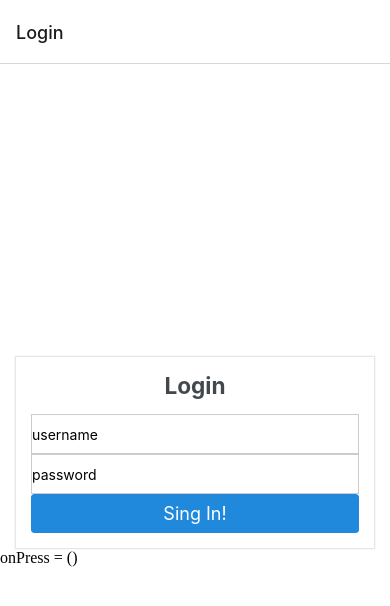
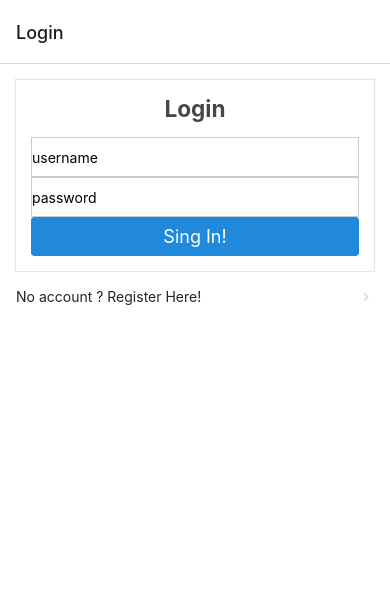
Before and after one commit to m1ole/wpms21, a React Native app: screen /Login in a window 390 px wide. Shown: the top 606 px of the page. Built offline with nearby package versions, Linux system fonts and the light colour scheme.

Commit message:
ui components and checkusername

```diff
--- a/views/Home.js
+++ b/views/Home.js
@@ -32,7 +32,7 @@ const styles = StyleSheet.create({
 });
 
 Home.propTypes = {
-  navigation: PropTypes.object,
+  navigation: PropTypes.object.isRequired,
 };
 
 export default Home;
--- a/views/Login.js
+++ b/views/Login.js
@@ -6,8 +6,7 @@ import AsyncStorage from '@react-native-async-storage/async-storage';
 import {useUser} from '../hooks/ApiHooks';
 import RegisterForm from '../components/RegisterForm';
 import LoginForm from '../components/LoginForm';
-import {ImageBackground} from 'react-native';
-import {Card, Text} from 'react-native-elements';
+import {Card, ListItem, Text} from 'react-native-elements';
 
 const Login = ({navigation}) => {
   const {setIsLoggedIn, setUser} = useContext(MainContext);
@@ -35,10 +34,6 @@ const Login = ({navigation}) => {
       behavior={Platform.OS === 'ios' ? 'padding' : 'height'}
       style={styles.container}
     >
-      <ImageBackground
-        /* source={require('../assets/splash.png')} */
-        style={styles.image}
-      >
       {registerFormToggle ? (
         <Card>
           <Card.Title h4>Register</Card.Title>
@@ -50,8 +45,20 @@ const Login = ({navigation}) => {
           <LoginForm navigation={navigation} />
         </Card>
       )}
-        onPress = ({!registerFormToggle})
-      </ImageBackground>
+      <ListItem
+        onPress={() => {
+          setRegisterFormToggle(!registerFormToggle);
+        }}
+      >
+        <ListItem.Content>
+          <Text style={styles.text}>
+            {registerFormToggle
+              ? 'Already an account? Login here!'
+              : 'No account ? Register Here!'}
+          </Text>
+        </ListItem.Content>
+        <ListItem.Chevron />
+      </ListItem>
     </KeyboardAvoidingView>
   );
 };
--- a/views/Profile.js
+++ b/views/Profile.js
@@ -1,9 +1,9 @@
 import React, {useContext, useEffect, useState} from 'react';
 import PropTypes from 'prop-types';
-import {StyleSheet, SafeAreaView, Text, Button} from 'react-native';
+import {StyleSheet, SafeAreaView, Text, ActivityIndicator} from 'react-native';
 import {MainContext} from '../contexts/MainContext';
 import AsyncStorage from '@react-native-async-storage/async-storage';
-import {Image} from 'react-native-elements';
+import {Card, ListItem, Avatar} from 'react-native-elements';
 import {useTag} from '../hooks/ApiHooks';
 import {uploadsUrl} from '../utils/variables';
 
@@ -27,25 +27,37 @@ const Profile = (props) => {
   };
   return (
     <SafeAreaView style={styles.container}>
-      <Text>Profile</Text>
-      <Image source={{uri: avatar}} style={{width: 300, height: 300}} />
-      <Text>{user.user_id}</Text>
-      <Text>{user.username}</Text>
-      <Text>{user.email}</Text>
-      <Text>{user.full_name}</Text>
-      <Button title={'Logout'} onPress={logout} />
+      <Card>
+        <Card.Title>
+          <Text h1>{user.username}</Text>
+        </Card.Title>
+        <Card.Image
+          source={{uri: avatar}}
+          style={styles.image}
+          PlaceholderContent={<ActivityIndicator />}
+        />
+        <ListItem>
+          <Avatar icon={{name: 'email', color: 'black'}} />
+          <Text>{user.email}</Text>
+        </ListItem>
+        <ListItem>
+          <Avatar icon={{name: 'user', type: 'font-awesom', color: 'black'}} />
+          <Text>{user.full_name}</Text>
+        </ListItem>
+        <ListItem bottomDivider onPress={logout}>
+          <Avatar icon={{name: 'logout', color: 'black'}} />
+          <ListItem.Content>
+            <ListItem.Title>Logout</ListItem.Title>
+          </ListItem.Content>
+          <ListItem.Chevron />
+        </ListItem>
+      </Card>
     </SafeAreaView>
   );
 };
 
 const styles = StyleSheet.create({
-  container: {
-    flex: 1,
-    backgroundColor: '#fff',
-    alignItems: 'center',
-    justifyContent: 'center',
-    paddingTop: 40,
-  },
+  image: {width: '100%', height: undefined, aspectRatio: 1},
 });
 
 Profile.propTypes = {
```
Lines whose indentation alone changed are shown as unchanged.
